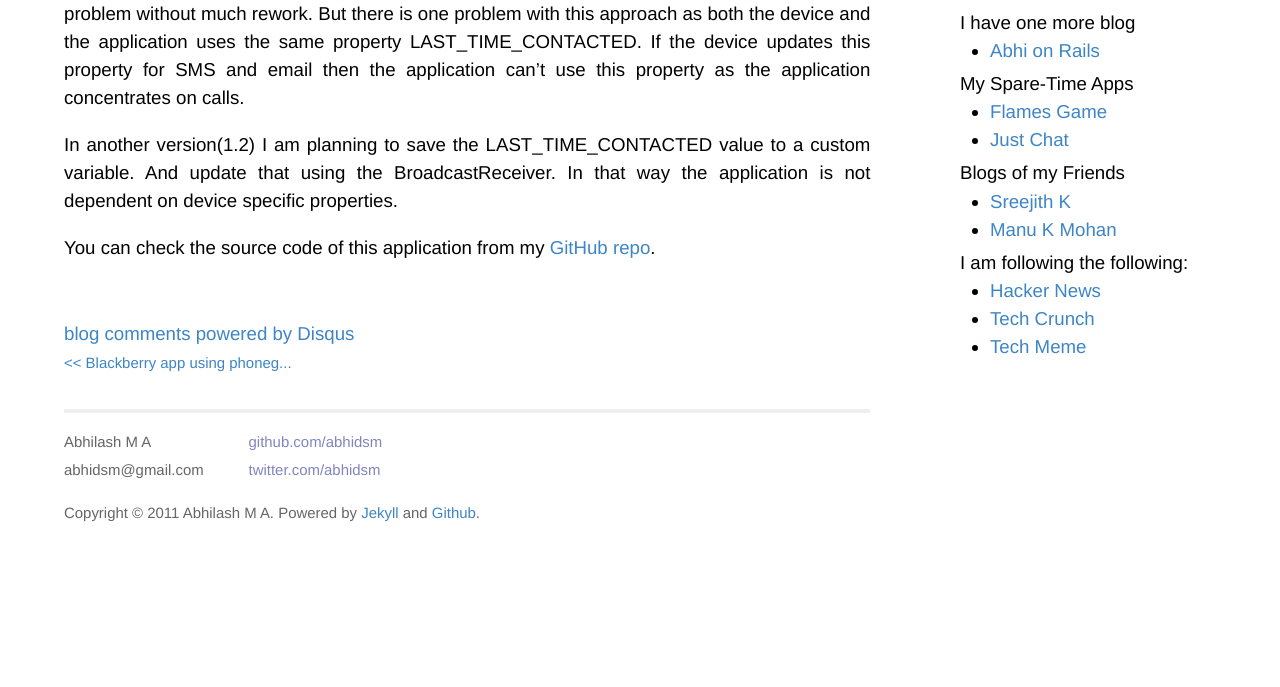
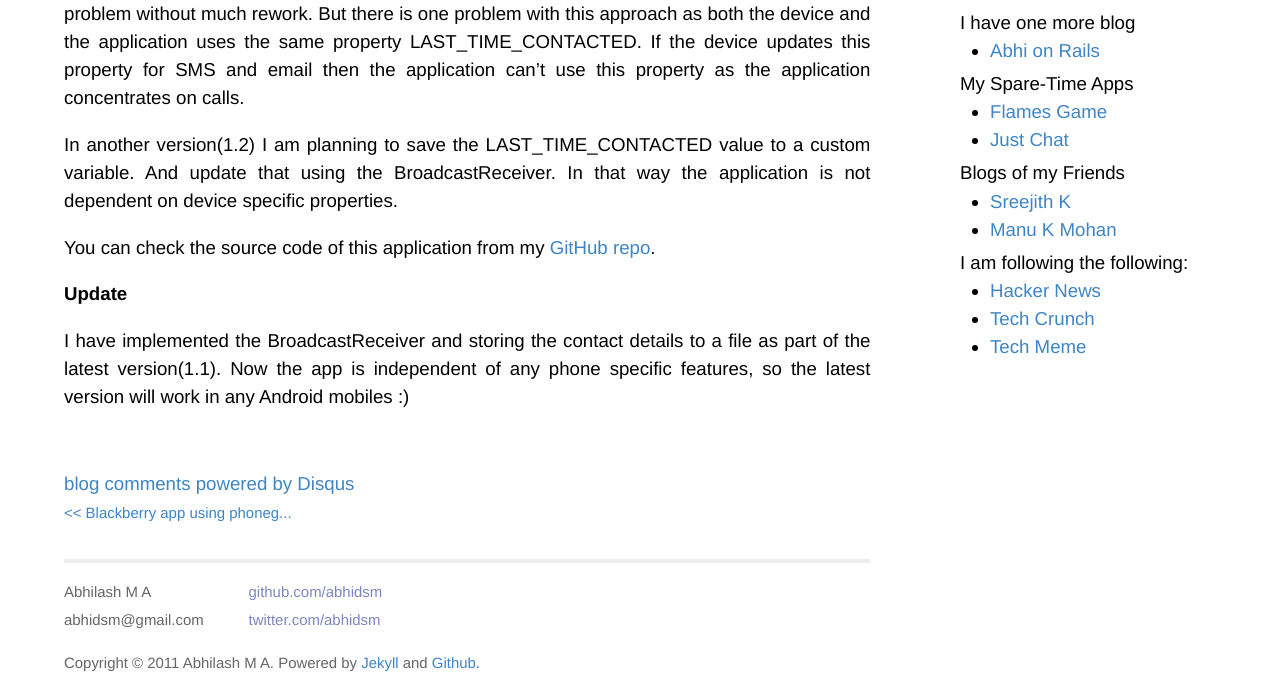
Before and after one commit to abhidsm/abhidsm.github.com, a Jekyll site: the page built from _posts/2012-07-03-whoisnext.markdown, in a window 1280 px wide and 900 px high, scrolled down 466 px, cut to the strip 213-900 px from the top of the window. Built offline with Jekyll 4.4.1, drawn with Linux system fonts in a browser that asks for light colours; comment, search, counter and statistics services are not loaded; before the commit the page ends 1216 px from its top, so only the background shows below that.

Commit message:
updated the whoisnext post

```diff
--- a/_posts/2012-07-03-whoisnext.markdown
+++ b/_posts/2012-07-03-whoisnext.markdown
@@ -40,3 +40,10 @@ BroadcastReceiver. In that way the application is not dependent on
 device specific properties.
 
 You can check the source code of this application from my [GitHub repo](https://github.com/abhidsm/who-is-next).
+
+### Update
+
+I have implemented the BroadcastReceiver and storing the contact
+details to a file as part of the latest version(1.1). Now the app is
+independent of any phone specific features, so the latest version will work in any
+Android mobiles :)
```
Also changed, not shown: 1 other file.
